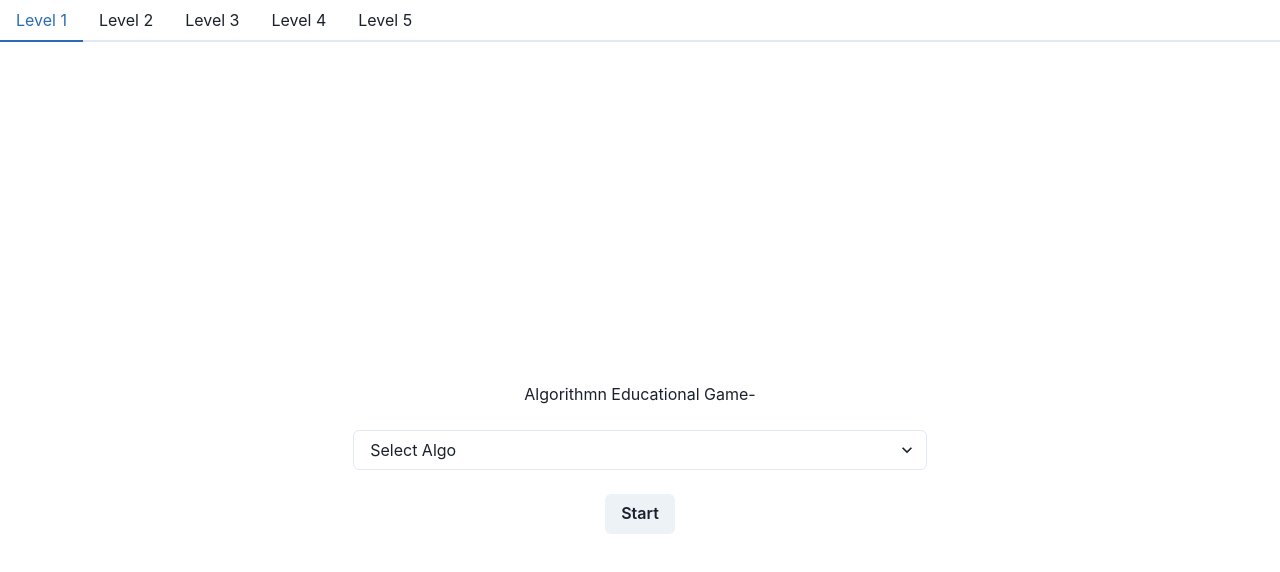
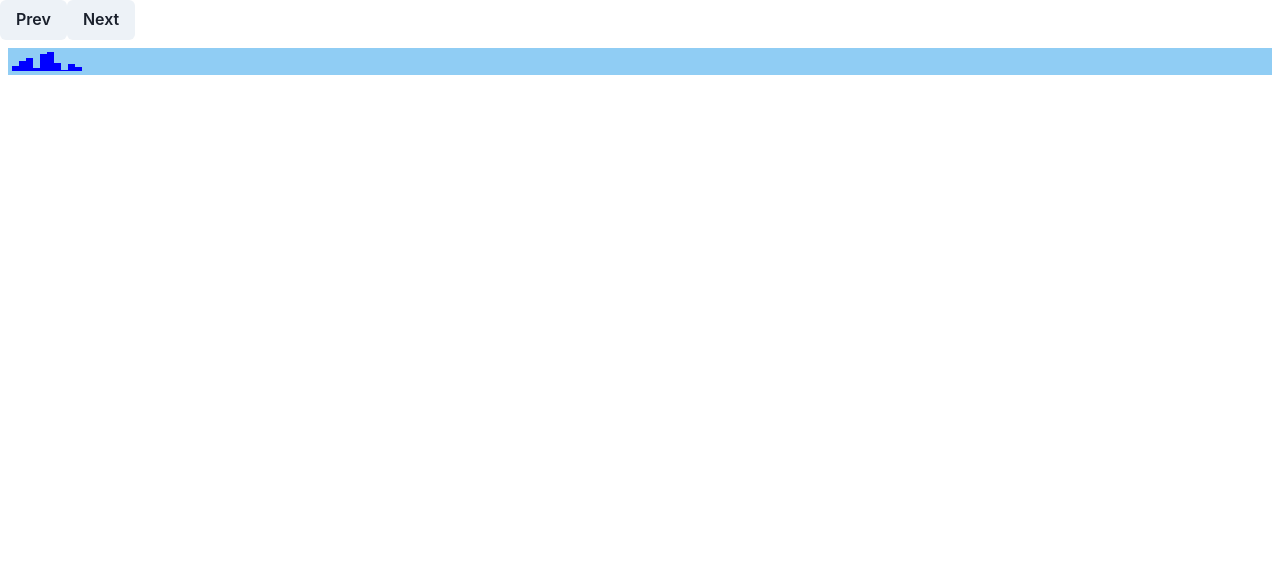
Before and after one commit to ShaimaaAliECE/se3350_project-group-7, a React (Create React App) app in the folder client/: page / in a window 1280 px wide. Shown: the top 572 px of the page. Built offline with nearby package versions, Linux system fonts and the light colour scheme.

Commit message:
adding box heights for visual

```diff
--- a/client/src/App.tsx
+++ b/client/src/App.tsx
@@ -7,12 +7,12 @@ import { Button } from "@chakra-ui/react";
 
 function App() {
   const [algo, setAlgo] = useState("");
-  // return (
+  return (
 
-  //   <ChakraProvider>
-  //     <Demo/>
-  //   </ChakraProvider>
-  // );
+    <ChakraProvider>
+      <Demo/>
+    </ChakraProvider>
+  );
   return (
     <ChakraProvider>
 <Tabs>
--- a/client/src/components/Demo.tsx
+++ b/client/src/components/Demo.tsx
@@ -13,12 +13,20 @@ const Demo: React.FC<DemoProps> = ({}) => {
         <Button onClick={game.next}>Next</Button>
       </Box>
       {game.steps.map((step, index) => (
-        <Flex p={1} m={2} bg={index === game.stepIndex ? "blue.200" : "white"}>
-          {step.value.map((s) => (
-            <Box borderColor="black" borderStyle="solid" borderWidth="1px">
-              {s.toString()}
-            </Box>
-          ))}
+        <Flex
+          align = "baseline"
+          p={1}
+          m={2}
+          opacity = {index > game.stepIndex ? 0 : 1}
+          bg={index === game.stepIndex ? "blue.200" : "white"}>
+          {step.value.map((s) =>
+          s.map((ss) => <Box h={ss+"px"} w = "7px" bg="blue"/>)
+          // (
+          //   <Box borderColor="black" borderStyle="solid" borderWidth="1px">
+          //     {s.toString()}
+          //   </Box>
+          // )
+          )}
         </Flex>
       ))}
     </div>
--- a/client/src/hooks/useGame.ts
+++ b/client/src/hooks/useGame.ts
@@ -40,6 +40,7 @@ export default function useGame() {
   }, [level, min, max]);
 
   const curr = steps[stepIndex];
+  console.log(steps);
 
   function next() {
     if (stepIndex < steps.length - 1) {
```
